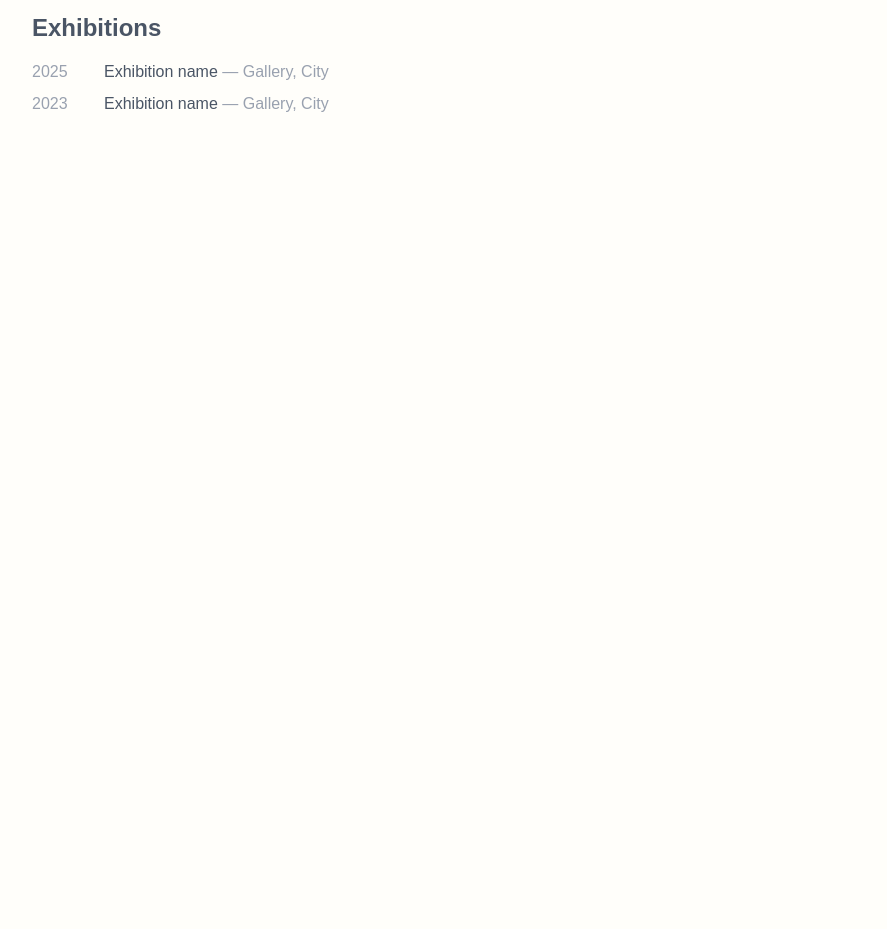
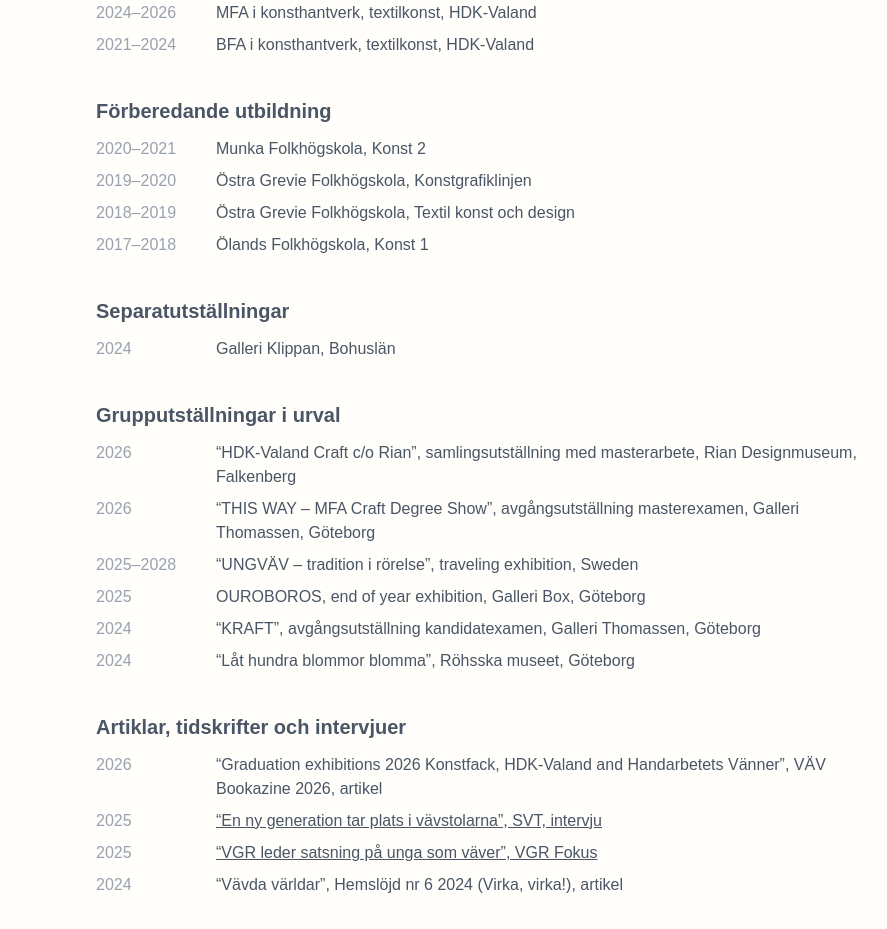
Before and after one commit to Engert/anna-web-portfolio, a Next.js app: page /about in a window 1280 px wide. Shown: the part 560-1489 px from the top of the page, without its empty margins (160-1047 px from the left). Before the commit the page ends 800 px from the top, so only its background shows below. Built offline with nearby package versions, Linux system fonts and the light colour scheme.

Commit message:
add CV content, contact page, press links, images

```diff
--- a/app/about/page.js
+++ b/app/about/page.js
@@ -1,7 +1,7 @@
 import Link from "next/link";
 
 // ---------- CONTENT: edit everything in this block ----------
-const portrait = "/about/portrait.jpg"; // image file in public/about/
+const portrait = "/about/portrait.jpg"; // set to null to hide the portrait
 
 // Each string becomes its own paragraph
 const bio = [
@@ -9,10 +9,61 @@
   "Second paragraph — materials, techniques, themes in the work.",
 ];
 
-// Newest first. Add or remove lines freely.
-const exhibitions = [
-  { year: "2025", title: "Exhibition name", place: "Gallery, City" },
-  { year: "2023", title: "Exhibition name", place: "Gallery, City" },
+// The CV. Each section has a heading and a list of entries.
+// - Sections with no entries are hidden automatically.
+// - Add, remove, rename or reorder sections freely.
+// - Use \n inside text for a manual line break (e.g. a long exhibition title).
+const cv = [
+  {
+    heading: "Utbildning",
+    entries: [
+      { year: "2024–2026", text: "MFA i konsthantverk, textilkonst, HDK-Valand" },
+      { year: "2021–2024", text: "BFA i konsthantverk, textilkonst, HDK-Valand" },
+    ],
+  },
+  {
+    heading: "Förberedande utbildning",
+    entries: [
+      { year: "2020–2021", text: "Munka Folkhögskola, Konst 2" },
+      { year: "2019–2020", text: "Östra Grevie Folkhögskola, Konstgrafiklinjen" },
+      { year: "2018–2019", text: "Östra Grevie Folkhögskola, Textil konst och design" },
+      { year: "2017–2018", text: "Ölands Folkhögskola, Konst 1" },
+    ],
+  },
+  {
+    heading: "Separatutställningar",
+    entries: [
+      { year: "2024", text: "Galleri Klippan, Bohuslän" },
+    ],
+  },
+  {
+    heading: "Grupputställningar i urval",
+    entries: [
+      { year: "2026", text: "“HDK-Valand Craft c/o Rian”, samlingsutställning med masterarbete, Rian Designmuseum, Falkenberg" },
+      { year: "2026", text: "“THIS WAY – MFA Craft Degree Show”, avgångsutställning masterexamen, Galleri Thomassen, Göteborg" },
+      { year: "2025–2028", text: "“UNGVÄV – tradition i rörelse”, traveling exhibition, Sweden" },
+      { year: "2025", text: "OUROBOROS, end of year exhibition, Galleri Box, Göteborg" },
+      { year: "2024", text: "“KRAFT”, avgångsutställning kandidatexamen, Galleri Thomassen, Göteborg" },
+      { year: "2024", text: "“Låt hundra blommor blomma”, Röhsska museet, Göteborg" },
+    ],
+  },
+  {
+    heading: "Artiklar, tidskrifter och intervjuer",
+    entries: [
+      { year: "2026", text: "“Graduation exhibitions 2026 Konstfack, HDK-Valand and Handarbetets Vänner”, VÄV Bookazine 2026, artikel" },
+      {
+        year: "2025",
+        text: "“En ny generation tar plats i vävstolarna”, SVT, intervju",
+        link: "https://www.svt.se/nyheter/lokalt/vast/en-ny-generation-tar-plats-i-vavstolarna-tar-upp-stafettpinnen",
+      },
+      {
+        year: "2025",
+        text: "“VGR leder satsning på unga som väver”, VGR Fokus",
+        link: "https://vgrfokus.se/2025/09/vgr-leder-satsning-pa-unga-som-vaver/",
+      },
+      { year: "2024", text: "“Vävda världar”, Hemslöjd nr 6 2024 (Virka, virka!), artikel" },
+    ],
+  },
 ];
 // ---------- END OF CONTENT ----------
 
@@ -23,21 +74,20 @@
         ← Home
       </Link>
 
-      {/* max-w-4xl keeps text lines a comfortable reading length */}
-      <div className="max-w-4xl mx-auto mt-6">
+      {/* max-w-3xl keeps lines at a comfortable reading length */}
+      <div className="max-w-3xl mx-auto mt-6">
         <h1 className="text-4xl font-bold text-gray-600 mb-10 text-center">About</h1>
 
-        {/* flex-col = stacked on phones; md:flex-row = side by side from tablet width up */}
+        {/* Bio, with optional portrait beside it from tablet width up */}
         <div className="flex flex-col md:flex-row gap-10 items-start">
-          {/* Portrait — w-full on phones, fixed one-third width on larger screens */}
+          {portrait && (
             <img
               src={portrait}
               alt="Anna Karlsson"
-            className="w-full md:w-1/3 rounded-lg shadow object-cover"
+              className="w-full md:w-1/3 object-cover"
             />
-
-          {/* Bio — one <p> per string in the bio array */}
-          <div className="flex flex-col gap-4 md:w-2/3">
+          )}
+          <div className="flex flex-col gap-4 flex-1">
             {bio.map((paragraph, i) => (
               <p key={i} className="text-gray-600 leading-relaxed">
                 {paragraph}
@@ -46,24 +96,44 @@
           </div>
         </div>
 
-        {/* Exhibitions — hidden entirely if the list is empty */}
-        {exhibitions.length > 0 && (
-          <section className="mt-14">
-            <h2 className="text-2xl font-semibold text-gray-600 mb-4">Exhibitions</h2>
+        {/* CV: one block per section that has at least one entry */}
+        <div className="mt-14 flex flex-col gap-10">
+          {cv
+            .filter((section) => section.entries.length > 0) // hide empty sections
+            .map((section) => (
+              <section key={section.heading}>
+                <h2 className="text-xl font-semibold text-gray-600 mb-3">
+                  {section.heading}
+                </h2>
                 <ul className="flex flex-col gap-2">
-              {exhibitions.map((ex, i) => (
+                  {section.entries.map((entry, i) => (
                     <li key={i} className="flex gap-6 text-gray-600">
-                  {/* Fixed-width year column so titles line up vertically */}
-                  <span className="w-12 flex-shrink-0 text-gray-400">{ex.year}</span>
-                  <span>
-                    {ex.title}
-                    <span className="text-gray-400"> — {ex.place}</span>
+                      {/* Year column:
+                          w-24 = fixed width, so all entries line up.
+                          flex-shrink-0 = never squeezed narrower on small screens.
+                          tabular-nums = all digits equal width, so years align exactly. */}
+                      <span className="w-24 flex-shrink-0 text-gray-400 tabular-nums">
+                        {entry.year}
+                      </span>
+                      {/* Entry text:
+                          because it's a separate column, wrapped lines automatically
+                          align under the text, not under the year.
+                          whitespace-pre-line = respects \n line breaks in the text. */}
+                      {/* If the entry has a link, the text becomes a link that opens in a new tab.
+                      Otherwise it's shown as plain text. */}
+                  <span className="whitespace-pre-line">
+                    {entry.link ? (
+                      <a href={entry.link} target="_blank" rel="noopener noreferrer" className="underline hover:text-gray-400">{entry.text}</a>
+                    ) : (
+                      entry.text
+                    )}
                   </span>
                     </li>
                   ))}
                 </ul>
               </section>
-        )}
+            ))}
+        </div>
       </div>
     </main>
   );
--- a/app/contact/page.js
+++ b/app/contact/page.js
@@ -1,4 +1,15 @@
 import Link from "next/link";
+
+// ---------- CONTENT: edit everything in this block ----------
+const contact = {
+  name: "Anna Karlsson",
+  // Address lines, shown one per line. Remove any you don't want public.
+  lines: ["Studio name", "Street address", "Postcode City", "Sweden"],
+  email: "anna@example.com",
+  instagram: "annakarlssonart", // handle without the @, or null to hide
+};
+const image = "/contact/contact.jpg"; // file in public/contact/, or null for no image
+// ---------- END OF CONTENT ----------
 
 export default function ContactPage() {
   return (
@@ -6,8 +17,36 @@
       <Link href="/" className="text-gray-400 hover:text-gray-600 text-sm">
         ← Home
       </Link>
-      <h1 className="text-4xl font-bold text-gray-500 text-center mb-8">About</h1>
-      <p className="text-center text-gray-400">Coming soon.</p>
+
+      <div className="max-w-4xl mx-auto mt-6">
+        <h1 className="text-4xl font-bold text-gray-600 mb-10 text-center">Contact</h1>
+
+        {/* Stacked on phones, side by side from tablet width up */}
+        <div className="flex flex-col md:flex-row gap-10 items-start">
+          {/* Contact details */}
+          <div className="flex flex-col gap-1 md:w-1/2 text-gray-600">
+            <p className="font-medium">{contact.name}</p>
+            {contact.lines.map((line, i) => (
+              <p key={i}>{line}</p>
+            ))}
+
+            {/* mailto: opens the visitor's email program with the address filled in */}
+            <a href={`mailto:${contact.email}`} className="mt-4 underline hover:text-gray-400">{contact.email}</a>
+
+            {/* target="_blank" opens Instagram in a new tab.
+                rel="noopener noreferrer" stops that new tab from accessing this page —
+                a standard security precaution for links that open new tabs. */}
+            {contact.instagram && (
+              <a href={`https://instagram.com/${contact.instagram}`} target="_blank" rel="noopener noreferrer" className="underline hover:text-gray-400">@{contact.instagram}</a>
+            )}
+          </div>
+
+          {/* Optional image, hidden entirely if image is null */}
+          {image && (
+            <img src={image} alt="" className="w-full md:w-1/2 rounded-lg object-cover" />
+          )}
+        </div>
+      </div>
     </main>
   );
 }
```
Lines whose indentation alone changed are shown as unchanged.
